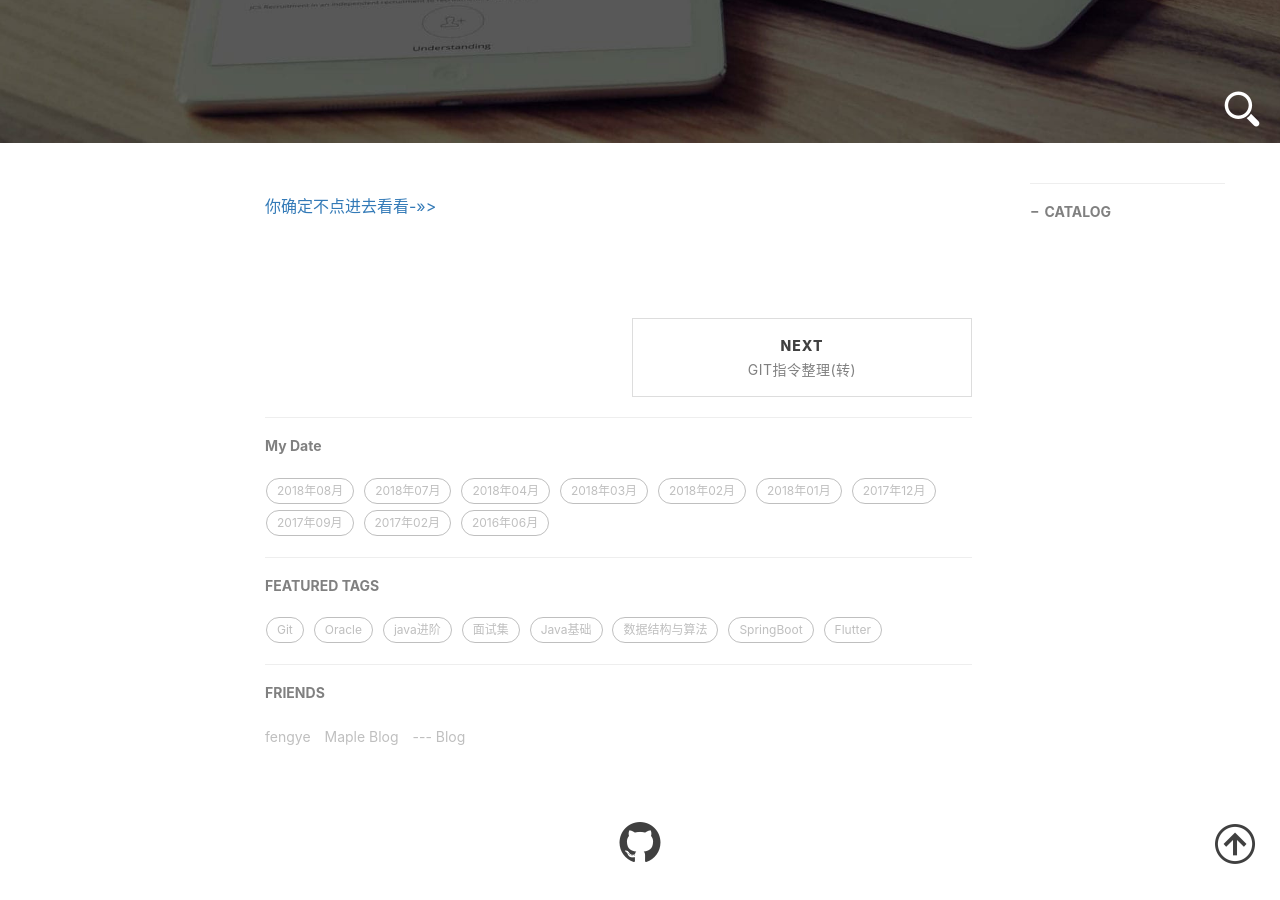
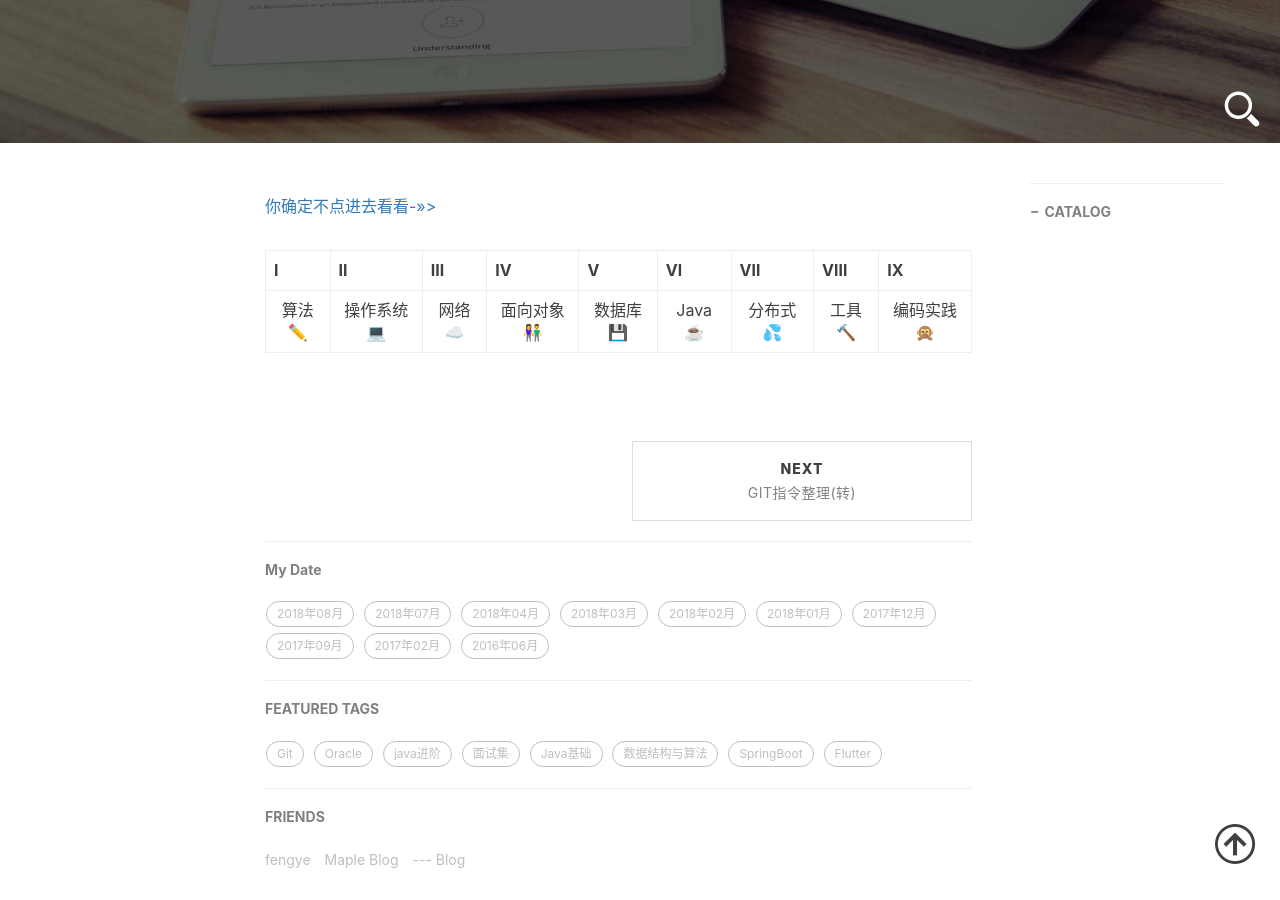
Before and after one commit to wjw0315/wjw0315.github.io, a Jekyll site: the page built from _posts/2016/6/2016-6-6-menu.md, in a window 1280 px wide and 900 px high, scrolled down 448 px. Built offline with Jekyll 4.4.1, drawn with Linux system fonts in a browser that asks for light colours; comment, search, counter and statistics services are not loaded.

Commit message:
Update 2016-6-6-menu.md

```diff
--- a/_posts/2016/6/2016-6-6-menu.md
+++ b/_posts/2016/6/2016-6-6-menu.md
@@ -13,3 +13,32 @@ tags:
 
 
 [你确定不点进去看看->>>](https://github.com/wjw0315/wjw0315.github.io/blob/master/README.md)
+
+<div>
+<table>
+<thead>
+<tr>
+<th align="center">Ⅰ</th>
+<th align="center">Ⅱ</th>
+<th align="center">Ⅲ</th>
+<th align="center">Ⅳ</th>
+<th align="center">Ⅴ</th>
+<th align="center">Ⅵ</th>
+<th align="center">Ⅶ</th>
+<th align="center">Ⅷ</th>
+<th align="center">Ⅸ</th>
+</tr>
+</thead>
+<tbody>
+<tr>
+<td align="center">算法<a href="#%E7%AE%97%E6%B3%95-pencil2"><g-emoji class="g-emoji" alias="pencil2" fallback-src="https://assets-cdn.github.com/images/icons/emoji/unicode/270f.png">✏️</g-emoji></a></td>
+<td align="center">操作系统<a href="#%E6%93%8D%E4%BD%9C%E7%B3%BB%E7%BB%9F-computer"><g-emoji class="g-emoji" alias="computer" fallback-src="https://assets-cdn.github.com/images/icons/emoji/unicode/1f4bb.png">💻</g-emoji></a></td>
+<td align="center">网络<a href="#%E7%BD%91%E7%BB%9C-cloud"><g-emoji class="g-emoji" alias="cloud" fallback-src="https://assets-cdn.github.com/images/icons/emoji/unicode/2601.png">☁️</g-emoji></a></td>
+<td align="center">面向对象<a href="#%E9%9D%A2%E5%90%91%E5%AF%B9%E8%B1%A1-couple"><g-emoji class="g-emoji" alias="couple" fallback-src="https://assets-cdn.github.com/images/icons/emoji/unicode/1f46b.png">👫</g-emoji></a></td>
+<td align="center">数据库<a href="#%E6%95%B0%E6%8D%AE%E5%BA%93-floppy_disk"><g-emoji class="g-emoji" alias="floppy_disk" fallback-src="https://assets-cdn.github.com/images/icons/emoji/unicode/1f4be.png">💾</g-emoji></a></td>
+<td align="center">Java <a href="#java-coffee"><g-emoji class="g-emoji" alias="coffee" fallback-src="https://assets-cdn.github.com/images/icons/emoji/unicode/2615.png">☕️</g-emoji></a></td>
+<td align="center">分布式 <a href="#%E5%88%86%E5%B8%83%E5%BC%8F-sweat_drops"><g-emoji class="g-emoji" alias="sweat_drops" fallback-src="https://assets-cdn.github.com/images/icons/emoji/unicode/1f4a6.png">💦</g-emoji></a></td>
+<td align="center">工具<a href="#%E5%B7%A5%E5%85%B7-hammer"><g-emoji class="g-emoji" alias="hammer" fallback-src="https://assets-cdn.github.com/images/icons/emoji/unicode/1f528.png">🔨</g-emoji></a></td>
+<td align="center">编码实践<a href="#%E7%BC%96%E7%A0%81%E5%AE%9E%E8%B7%B5-speak_no_evil"><g-emoji class="g-emoji" alias="speak_no_evil" fallback-src="https://assets-cdn.github.com/images/icons/emoji/unicode/1f64a.png">🙊</g-emoji></a></td>
+</tr></tbody></table>
+</div>
```
